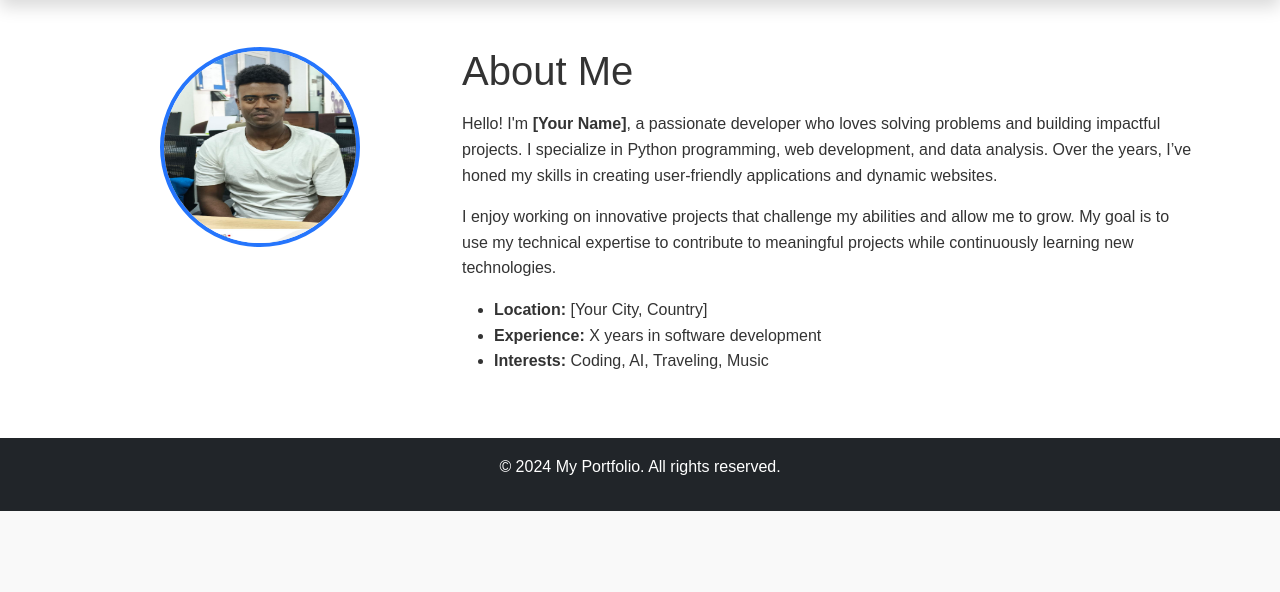
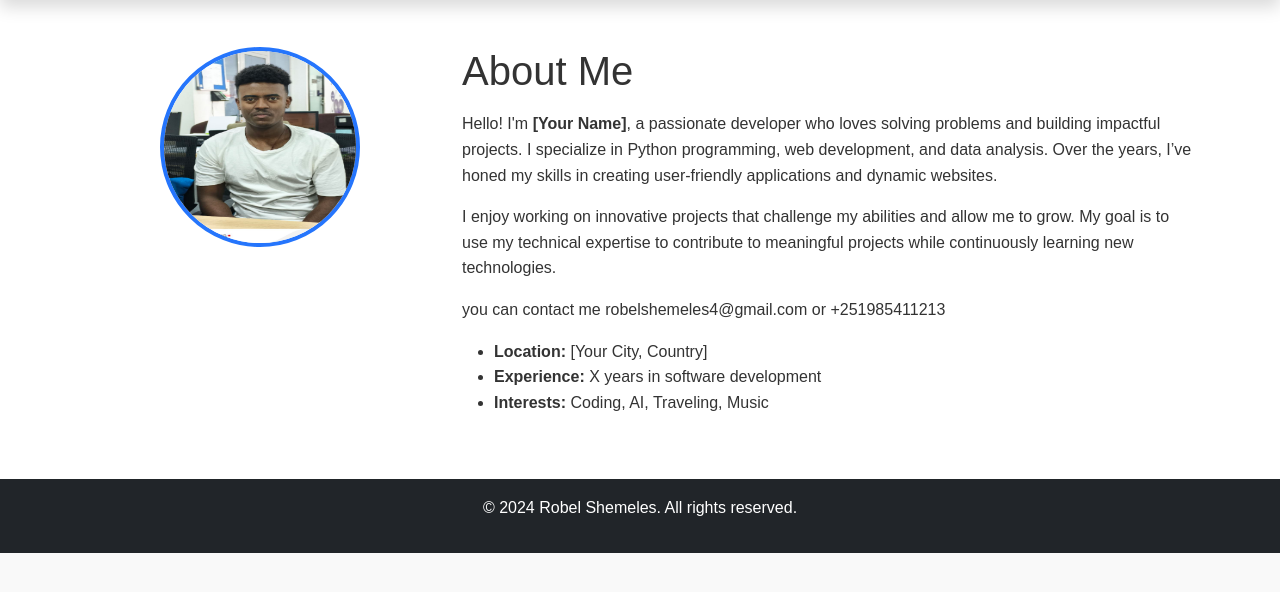
Before and after one commit to Robel231/Portfolio, a Flask app: template templates/about.html in a window 1280 px wide. Shown: the part 65-657 px from the top of the page. Run offline with Flask 3, Linux system fonts and the light colour scheme; the template is opened without the code that fills it, so the values that code supplies are empty.

Commit message:
Update about.html

```diff
--- a/templates/about.html
+++ b/templates/about.html
@@ -47,6 +47,7 @@
                     <h1 class="mb-3">About Me</h1>
                     <p>Hello! I'm <strong>[Your Name]</strong>, a passionate developer who loves solving problems and building impactful projects. I specialize in Python programming, web development, and data analysis. Over the years, I’ve honed my skills in creating user-friendly applications and dynamic websites.</p>
                     <p>I enjoy working on innovative projects that challenge my abilities and allow me to grow. My goal is to use my technical expertise to contribute to meaningful projects while continuously learning new technologies.</p>
+                    <p>you can contact me robelshemeles4@gmail.com or +251985411213</p>
                     <ul>
                         <li><strong>Location:</strong> [Your City, Country]</li>
                         <li><strong>Experience:</strong> X years in software development</li>
@@ -60,7 +61,7 @@
     <!-- Footer -->
     <footer class="bg-dark text-white text-center py-3">
         <div class="container">
-            <p>© 2024 My Portfolio. All rights reserved.</p>
+            <p>© 2024 Robel Shemeles. All rights reserved.</p>
         </div>
     </footer>
 
```
